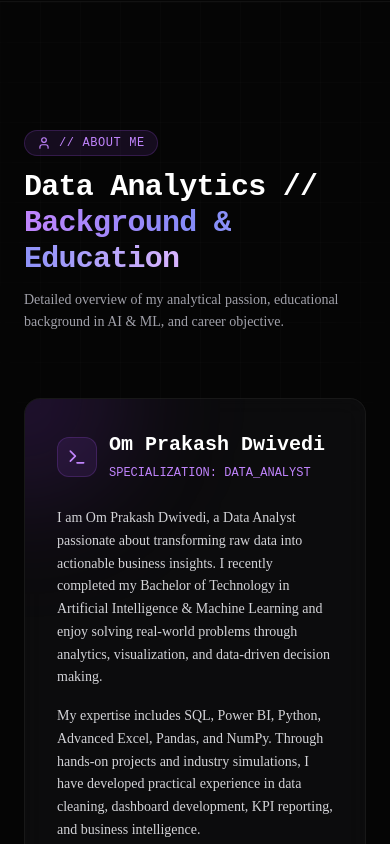
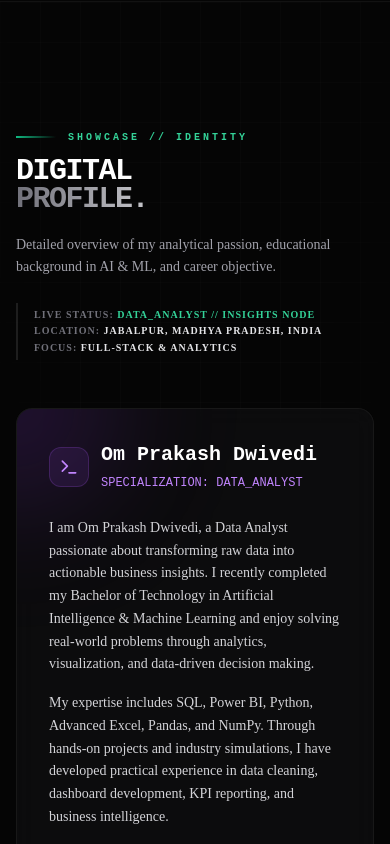
Before and after one commit to omdwivedi45/Portfolio, a Next.js app: page / in a window 390 px wide. Shown: the part 1820-2664 px from the top of the page. Built offline with nearby package versions, Linux system fonts and the light colour scheme.

Commit message:
Enhance mobile UI responsiveness and add Rishabh website section header bars across all sections

```diff
--- a/src/components/sections/AboutSection.tsx
+++ b/src/components/sections/AboutSection.tsx
@@ -14,13 +14,18 @@ export default function AboutSection() {
       {/* Grid Pattern Mask */}
       <div className="absolute inset-0 bg-grid-pattern opacity-25 radial-mask pointer-events-none" />
 
-      <div className="container mx-auto px-6 relative z-10">
+      <div className="container mx-auto px-4 sm:px-6 relative z-10">
         <SectionHeader
-          badge="About Me"
-          title="Data Analytics //"
-          highlightTitle="Background & Education"
+          badge="SHOWCASE // IDENTITY"
+          title="Digital"
+          highlightTitle="Profile."
           description="Detailed overview of my analytical passion, educational background in AI & ML, and career objective."
-          icon={<User className="w-3.5 h-3.5" />}
+          accentColor="emerald"
+          statusList={[
+            { label: "Live Status", value: USER_PROFILE.statusBadge, highlight: true },
+            { label: "Location", value: USER_PROFILE.location },
+            { label: "Focus", value: "Full-Stack & Analytics" },
+          ]}
         />
 
         <div className="grid lg:grid-cols-12 gap-8 items-stretch">
--- a/src/components/sections/CertificatesSection.tsx
+++ b/src/components/sections/CertificatesSection.tsx
@@ -19,13 +19,17 @@ export default function CertificatesSection() {
       {/* Grid Background */}
       <div className="absolute inset-0 bg-grid-pattern opacity-25 radial-mask pointer-events-none" />
 
-      <div className="container mx-auto px-6 relative z-10">
+      <div className="container mx-auto px-4 sm:px-6 relative z-10">
         <SectionHeader
-          badge="Certifications"
-          title="Verified Accreditations //"
-          highlightTitle="Certificates Gallery"
+          badge="ACCREDITATIONS // CERTIFICATES"
+          title="Verified"
+          highlightTitle="Credentials."
           description="Official certificates from Deloitte, Tata Group, Microsoft, Cisco, Skill Nation, Titans Learning, and be10X."
-          icon={<Award className="w-3.5 h-3.5" />}
+          accentColor="emerald"
+          statusList={[
+            { label: "Verification", value: "Verified Credentials", highlight: true },
+            { label: "Total Certificates", value: `${CERTIFICATES.length}` },
+          ]}
         />
 
         <div className="grid md:grid-cols-2 lg:grid-cols-3 gap-6">
--- a/src/components/sections/ContactSection.tsx
+++ b/src/components/sections/ContactSection.tsx
@@ -42,13 +42,17 @@ export default function ContactSection() {
       {/* Grid Pattern Background */}
       <div className="absolute inset-0 bg-grid-pattern opacity-25 radial-mask pointer-events-none" />
 
-      <div className="container mx-auto px-6 relative z-10">
+      <div className="container mx-auto px-4 sm:px-6 relative z-10">
         <SectionHeader
-          badge="Contact Node"
-          title="Get In Touch //"
-          highlightTitle="Let's Build Together"
+          badge="CONNECT // COMMUNICATION"
+          title="Digital"
+          highlightTitle="Hub."
           description="Direct contact channels for data analytics opportunities, dashboard projects, or collaborations."
-          icon={<Mail className="w-3.5 h-3.5" />}
+          accentColor="pink"
+          statusList={[
+            { label: "Channel Status", value: "Open for Roles", highlight: true },
+            { label: "Response Rate", value: "< 24 Hours" },
+          ]}
         />
 
         <div className="grid lg:grid-cols-12 gap-12 items-start">
--- a/src/components/sections/ExperienceSection.tsx
+++ b/src/components/sections/ExperienceSection.tsx
@@ -21,13 +21,17 @@ export default function ExperienceSection() {
       {/* Grid Pattern Mask */}
       <div className="absolute inset-0 bg-grid-pattern opacity-20 radial-mask pointer-events-none" />
 
-      <div className="container mx-auto px-6 relative z-10">
+      <div className="container mx-auto px-4 sm:px-6 relative z-10">
         <SectionHeader
-          badge="Architecture//Timeline"
-          title="Career Journey //"
-          highlightTitle="Timeline Matrix"
+          badge="ARCHITECTURE // LOG"
+          title="Career"
+          highlightTitle="Timeline."
           description="Chronological log of professional experience, engineering impact, and key accomplishments."
-          icon={<Briefcase className="w-3.5 h-3.5" />}
+          accentColor="indigo"
+          statusList={[
+            { label: "System Status", value: "Active Timeline", highlight: true },
+            { label: "Total Logs", value: `${EXPERIENCES.length} Roles` },
+          ]}
         />
 
         {/* Timeline Container */}
--- a/src/components/sections/GallerySection.tsx
+++ b/src/components/sections/GallerySection.tsx
@@ -19,13 +19,17 @@ export default function GallerySection() {
       {/* Grid Pattern Mask */}
       <div className="absolute inset-0 bg-grid-pattern opacity-25 radial-mask pointer-events-none" />
 
-      <div className="container mx-auto px-6 relative z-10">
+      <div className="container mx-auto px-4 sm:px-6 relative z-10">
         <SectionHeader
-          badge="Gallery"
-          title="Visual Highlights //"
-          highlightTitle="Photos & Media"
+          badge="MEDIA // GALLERY"
+          title="Visual"
+          highlightTitle="Moments."
           description="Professional photos, workplace moments at Mittsure Technologies, and verified certificate achievements."
-          icon={<Camera className="w-3.5 h-3.5" />}
+          accentColor="indigo"
+          statusList={[
+            { label: "Media Status", value: "Curated Photos", highlight: true },
+            { label: "Total Items", value: `${GALLERY_ITEMS.length}` },
+          ]}
         />
 
         <div className="grid sm:grid-cols-2 lg:grid-cols-4 gap-6">
--- a/src/components/sections/MilestonesSection.tsx
+++ b/src/components/sections/MilestonesSection.tsx
@@ -14,13 +14,16 @@ export default function MilestonesSection() {
       {/* Grid Pattern Mask */}
       <div className="absolute inset-0 bg-grid-pattern opacity-20 radial-mask pointer-events-none" />
 
-      <div className="container mx-auto px-6 relative z-10">
+      <div className="container mx-auto px-4 sm:px-6 relative z-10">
         <SectionHeader
-          badge="Milestones"
-          title="Career Achievements //"
-          highlightTitle="Key Badges"
+          badge="ACHIEVEMENTS // MILESTONES"
+          title="Career"
+          highlightTitle="Highlights."
           description="Key educational milestones, certifications, workshops, and industry training programs completed."
-          icon={<Trophy className="w-3.5 h-3.5" />}
+          accentColor="pink"
+          statusList={[
+            { label: "Verified Stats", value: `${MILESTONES.length} Badges`, highlight: true },
+          ]}
         />
 
         <div className="grid sm:grid-cols-2 lg:grid-cols-4 gap-4">
--- a/src/components/sections/ProjectsSection.tsx
+++ b/src/components/sections/ProjectsSection.tsx
@@ -16,13 +16,18 @@ export default function ProjectsSection() {
       {/* Grid Background Mask */}
       <div className="absolute inset-0 bg-grid-pattern opacity-25 radial-mask pointer-events-none" />
 
-      <div className="container mx-auto px-6 relative z-10">
+      <div className="container mx-auto px-4 sm:px-6 relative z-10">
         <SectionHeader
-          badge="Showcase Works"
-          title="Featured Projects //"
-          highlightTitle="Full-Stack Engineering"
-          description="Curated software products, cloud SaaS platforms, and interactive web applications."
-          icon={<Shapes className="w-3.5 h-3.5" />}
+          badge="SHOWCASE // ARCHIVE"
+          title="Featured"
+          highlightTitle="Works."
+          description="Curated data analysis projects, machine learning models, and interactive BI dashboards."
+          accentColor="purple"
+          statusList={[
+            { label: "System Status", value: "Online", highlight: true },
+            { label: "Selection", value: "Premium" },
+            { label: "Total Archives", value: `${PROJECTS.length}` },
+          ]}
         />
 
         <div className="grid md:grid-cols-2 gap-8">
--- a/src/components/sections/ResumeSection.tsx
+++ b/src/components/sections/ResumeSection.tsx
@@ -15,13 +15,17 @@ export default function ResumeSection() {
       {/* Grid Background */}
       <div className="absolute inset-0 bg-grid-pattern opacity-25 radial-mask pointer-events-none" />
 
-      <div className="container mx-auto px-6 relative z-10">
+      <div className="container mx-auto px-4 sm:px-6 relative z-10">
         <SectionHeader
-          badge="Credentials me."
-          title="Curriculum Vitae //"
-          highlightTitle="Engineering Dossier"
+          badge="CREDENTIALS // DOSSIER"
+          title="Curriculum"
+          highlightTitle="Vitae."
           description="Download official curriculum vitae or inspect full technical background metadata."
-          icon={<FileText className="w-3.5 h-3.5" />}
+          accentColor="purple"
+          statusList={[
+            { label: "Status", value: "Verified PDF", highlight: true },
+            { label: "Format", value: "A4 Printable" },
+          ]}
         />
 
         <motion.div
--- a/src/components/sections/SkillsSection.tsx
+++ b/src/components/sections/SkillsSection.tsx
@@ -27,13 +27,17 @@ export default function SkillsSection() {
       {/* Ambient Grid */}
       <div className="absolute inset-0 bg-grid-pattern opacity-25 radial-mask pointer-events-none" />
 
-      <div className="container mx-auto px-6 relative z-10">
+      <div className="container mx-auto px-4 sm:px-6 relative z-10">
         <SectionHeader
-          badge="Capabilities Arsenal"
-          title="Skills & Tech Matrix //"
-          highlightTitle="Neural Network"
-          description="Comprehensive taxonomy of languages, frameworks, cloud services, and software engineering tools."
-          icon={<Binary className="w-3.5 h-3.5" />}
+          badge="CAPABILITIES // ARSENAL"
+          title="Tech"
+          highlightTitle="Matrix."
+          description="Comprehensive taxonomy of data science tools, SQL databases, Python analytics, and BI dashboards."
+          accentColor="purple"
+          statusList={[
+            { label: "Stack Status", value: "Verified", highlight: true },
+            { label: "Categories", value: `${SKILL_CATEGORIES.length} Domains` },
+          ]}
         />
 
         <div className="grid md:grid-cols-2 gap-8">
--- a/src/components/ui/SectionHeader.tsx
+++ b/src/components/ui/SectionHeader.tsx
@@ -2,6 +2,12 @@
 
 import { ReactNode } from "react";
 import { motion } from "framer-motion";
+
+interface StatusInfo {
+  label: string;
+  value: string;
+  highlight?: boolean;
+}
 
 interface SectionHeaderProps {
   badge: string;
@@ -9,6 +15,8 @@ interface SectionHeaderProps {
   highlightTitle?: string;
   description?: string;
   icon?: ReactNode;
+  accentColor?: "purple" | "emerald" | "indigo" | "pink";
+  statusList?: StatusInfo[];
 }
 
 export default function SectionHeader({
@@ -16,40 +24,82 @@ export default function SectionHeader({
   title,
   highlightTitle,
   description,
-  icon,
+  accentColor = "purple",
+  statusList,
 }: SectionHeaderProps) {
+  const lineGradient =
+    accentColor === "emerald"
+      ? "from-emerald-500 to-transparent"
+      : accentColor === "pink"
+      ? "from-pink-500 to-transparent"
+      : accentColor === "indigo"
+      ? "from-indigo-500 to-transparent"
+      : "from-purple-500 to-transparent";
+
+  const textColor =
+    accentColor === "emerald"
+      ? "text-emerald-400"
+      : accentColor === "pink"
+      ? "text-pink-400"
+      : accentColor === "indigo"
+      ? "text-indigo-400"
+      : "text-purple-400";
+
   return (
-    <div className="flex flex-col md:flex-row md:items-end justify-between mb-16 gap-6">
+    <div className="flex flex-col lg:flex-row lg:items-end justify-between mb-12 sm:mb-16 md:mb-20 gap-6 md:gap-8">
+      {/* Left Title Box */}
       <motion.div
-        initial={{ opacity: 0, y: 20 }}
-        whileInView={{ opacity: 1, y: 0 }}
+        initial={{ opacity: 0, x: -30 }}
+        whileInView={{ opacity: 1, x: 0 }}
         viewport={{ once: true }}
-        transition={{ duration: 0.5 }}
-        className="space-y-3 max-w-2xl"
+        transition={{ duration: 0.7, ease: [0.22, 1, 0.36, 1] }}
+        className="max-w-3xl space-y-3"
       >
-        {/* Badge Pill */}
-        <div className="inline-flex items-center gap-2 px-3 py-1 rounded-full bg-purple-500/10 border border-purple-500/20 text-purple-400 text-xs font-tech tracking-wider uppercase">
-          {icon}
-          <span>// {badge}</span>
+        {/* Decorative Bar & Badge */}
+        <div className="flex items-center gap-3">
+          <span className={`w-10 sm:w-14 h-[2px] bg-gradient-to-r ${lineGradient}`} />
+          <span className={`text-[10px] sm:text-xs font-bold ${textColor} tracking-[0.3em] uppercase font-tech`}>
+            {badge}
+          </span>
         </div>
 
-        {/* Title */}
-        <h2 className="text-3xl md:text-5xl font-bold tracking-tight text-white font-tech">
+        {/* Giant Tech Title */}
+        <h2 className="text-3xl sm:text-5xl md:text-6xl lg:text-7xl xl:text-8xl font-black font-tech text-white uppercase tracking-tighter leading-[0.95] break-words">
           {title}{" "}
           {highlightTitle && (
-            <span className="text-transparent bg-clip-text bg-gradient-to-r from-purple-400 via-indigo-400 to-purple-300">
+            <span className="block sm:inline text-transparent bg-clip-text bg-gradient-to-r from-zinc-500 via-zinc-200 to-zinc-500 bg-300% animate-gradient">
               {highlightTitle}
             </span>
           )}
         </h2>
 
-        {/* Description */}
+        {/* Optional Description */}
         {description && (
-          <p className="text-zinc-400 text-sm md:text-base leading-relaxed max-w-xl">
+          <p className="text-zinc-400 text-sm sm:text-base leading-relaxed max-w-xl font-medium pt-2">
             {description}
           </p>
         )}
       </motion.div>
+
+      {/* Right Status Widget (Rishabh Style Bar) */}
+      {statusList && statusList.length > 0 && (
+        <motion.div
+          initial={{ opacity: 0, x: 20 }}
+          whileInView={{ opacity: 1, x: 0 }}
+          viewport={{ once: true }}
+          transition={{ duration: 0.7, ease: [0.22, 1, 0.36, 1] }}
+          className="text-zinc-500 font-bold text-[10px] sm:text-xs uppercase tracking-widest text-left lg:text-right border-l-2 lg:border-l-0 lg:border-r-2 border-white/10 pl-4 lg:pl-0 lg:pr-4 py-1 self-start lg:self-end shrink-0"
+        >
+          {statusList.map((item, idx) => (
+            <p key={idx} className="leading-relaxed">
+              {item.label}:{" "}
+              <span className={item.highlight ? "text-emerald-400 font-bold" : "text-zinc-200"}>
+                {item.value}
+              </span>
+            </p>
+          ))}
+        </motion.div>
+      )}
     </div>
   );
 }
```
